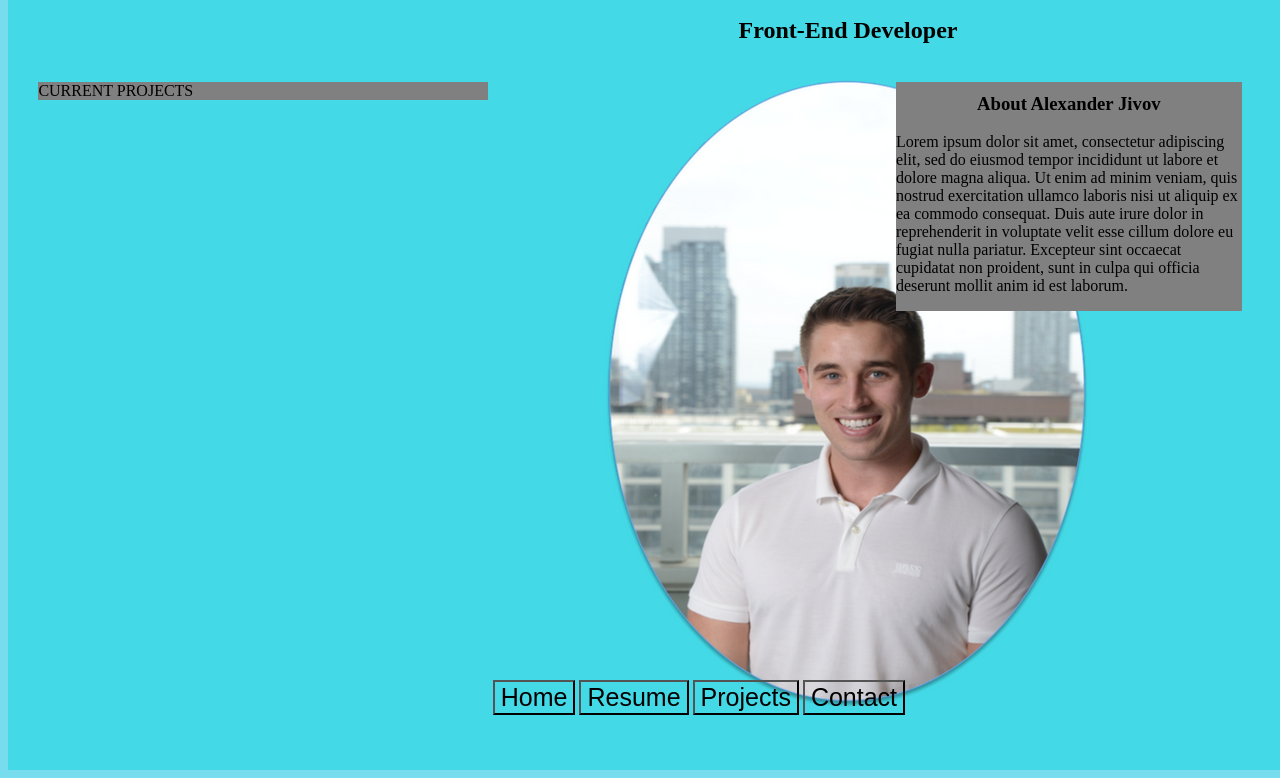
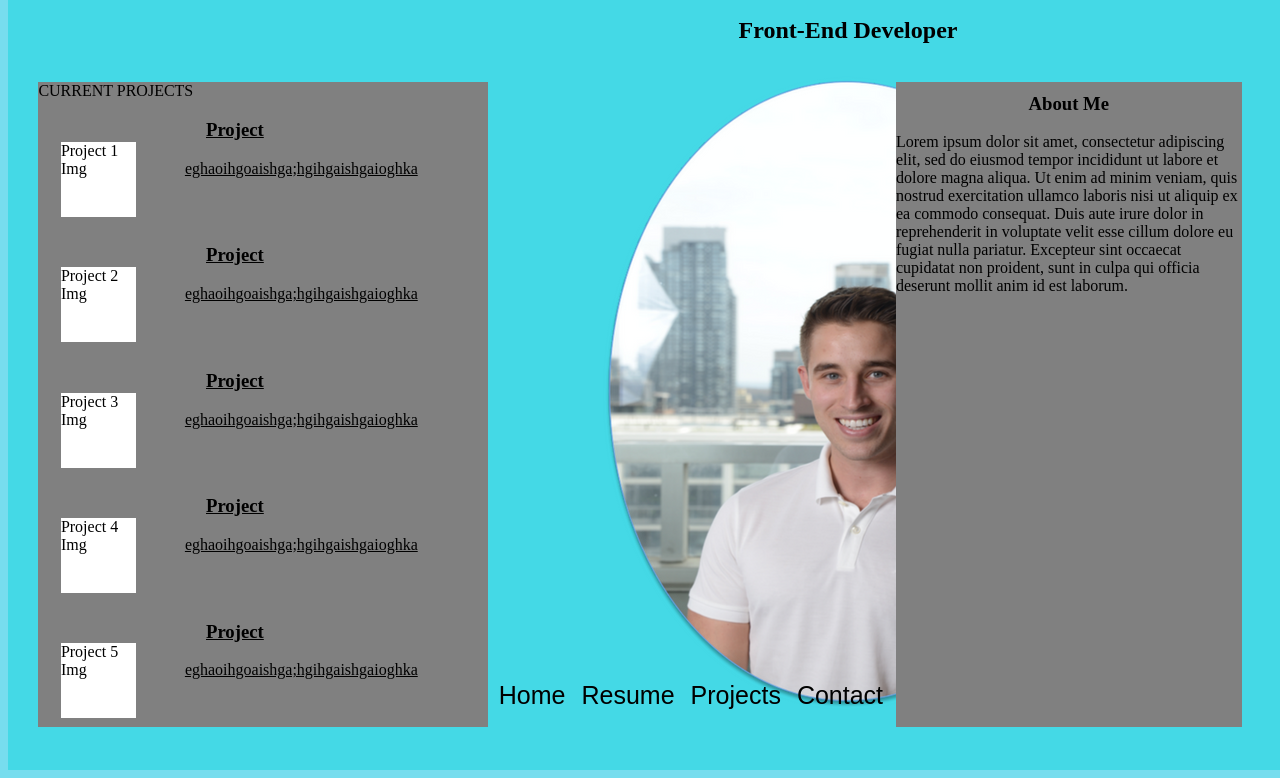
Before and after one commit to alexjivov/Alex-Jivov-Portfolio, a plain HTML site: page home.html in a window 1280 px wide. Shown: the part 80-858 px from the top of the page. Drawn offline with Linux system fonts and the light colour scheme.

Commit message:
bio and project containers

```diff
--- a/assets/css/main.css
+++ b/assets/css/main.css
@@ -24,6 +24,7 @@ h2 {
 button {
     background: transparent;
     font-size: 25px;
+    border: none;
 }
 
 .current-projects {
@@ -34,12 +35,32 @@ button {
     right: 70%;
 
 }
+.container {
+    background-color: white;
+    width: 75px;
+    height: 75px;
+    margin-left: 5%;
+    margin-top: 2%;
+    margin-bottom: 2%;
+    display: inline-block;
+}
+
+.project-text {
+    display: inline-block;
+    margin-left: 10%;
+    width: 100px;
+    text-align: center;
+    text-decoration: underline;
+
+}
+
 .bio {
     position: absolute;
     width: 450x;
     right: 3%;
     left: 70%;
     background-color: grey;
+    height: 645px;
 
 
 }
--- a/home.html
+++ b/home.html
@@ -16,13 +16,43 @@
         <h2>Front-End Developer</h2>
         <br>
         <aside class="bio">
-            <h1>About Alexander Jivov</h1>
+            <h1>About Me</h1>
             <p>Lorem ipsum dolor sit amet, consectetur adipiscing elit, sed do eiusmod tempor incididunt ut labore et dolore
                 magna aliqua. Ut enim ad minim veniam, quis nostrud exercitation ullamco laboris nisi ut aliquip ex ea commodo
                 consequat. Duis aute irure dolor in reprehenderit in voluptate velit esse cillum dolore eu fugiat nulla pariatur.
                 Excepteur sint occaecat cupidatat non proident, sunt in culpa qui officia deserunt mollit anim id est laborum.</p>
         </aside>
         <aside class="current-projects">CURRENT PROJECTS
+            <br>
+            <container class="container">Project 1 Img</container>
+            <section class="project-text">
+                <h3>Project</h3>
+                <p>eghaoihgoaishga;hgihgaishgaioghka</p>
+            </section>
+            <br>
+            <container class="container">Project 2 Img</container>
+            <section class="project-text">
+                <h3>Project</h3>
+                <p>eghaoihgoaishga;hgihgaishgaioghka</p>
+            </section>
+            <br>
+            <container class="container">Project 3 Img</container>
+            <section class="project-text">
+                <h3>Project</h3>
+                <p>eghaoihgoaishga;hgihgaishgaioghka</p>
+            </section>
+            <br>
+            <container class="container">Project 4 Img</container>
+            <section class="project-text">
+                <h3>Project</h3>
+                <p>eghaoihgoaishga;hgihgaishgaioghka</p>
+            </section>
+            <br>
+            <container class="container">Project 5 Img</container>
+            <section class="project-text">
+                <h3>Project</h3>
+                <p>eghaoihgoaishga;hgihgaishgaioghka</p>
+            </section>
 
         </aside>
         <navbar class="nav">
```
